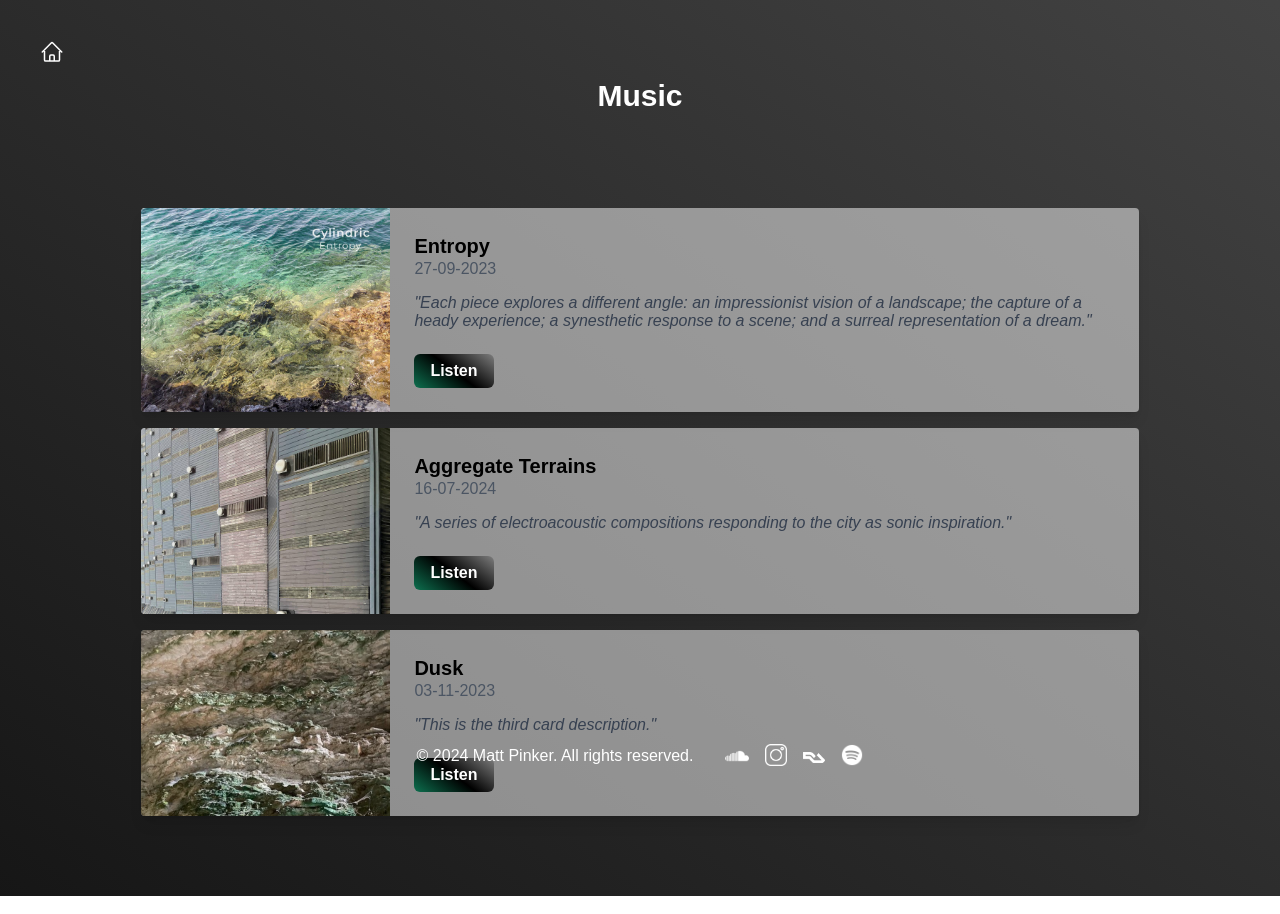
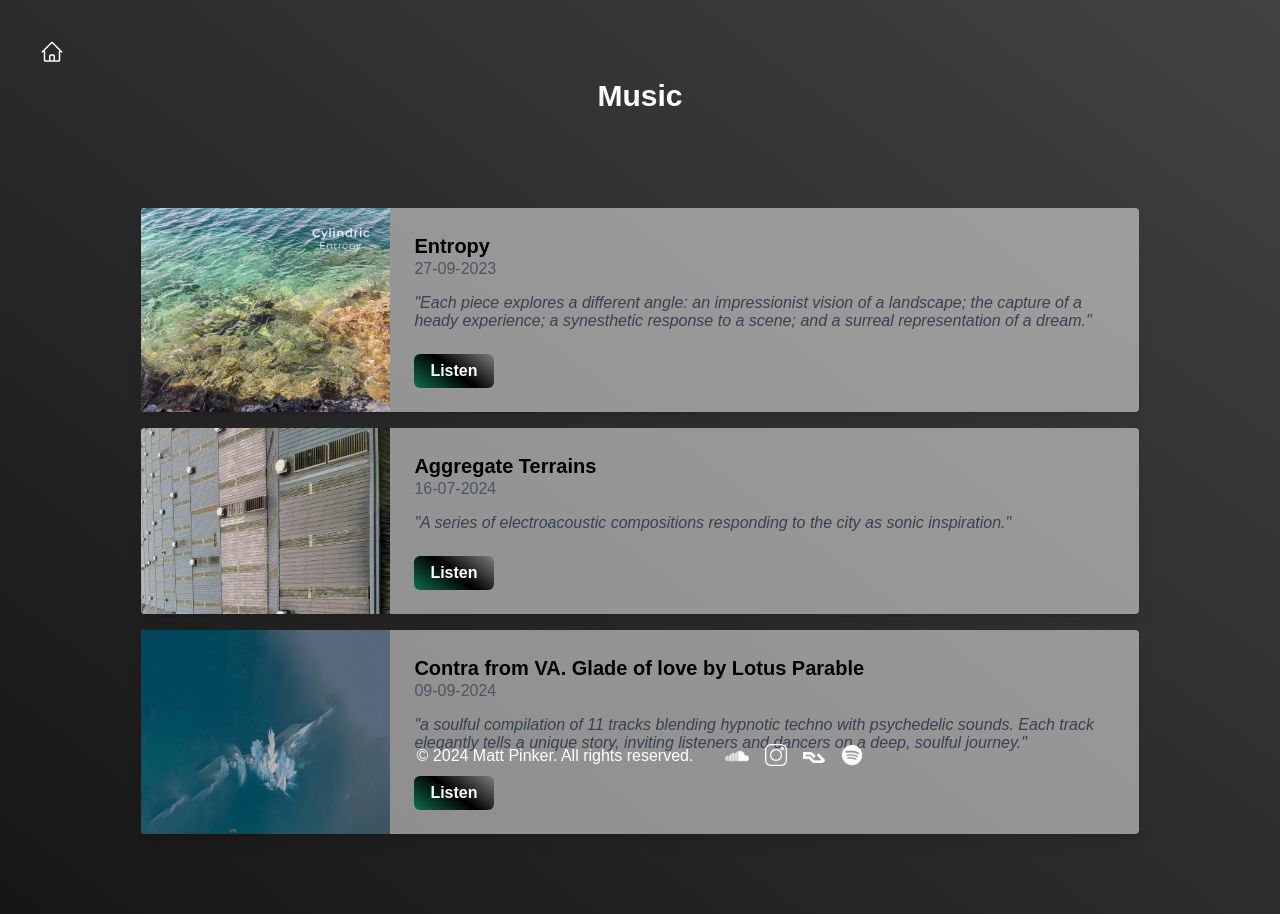
Before and after one commit to LucyPinker/matthew-pinker-com, a Next.js app: page /matthew-pinker-com/music in a window 1280 px wide. Built offline with nearby package versions, Linux system fonts and the light colour scheme.

Commit message:
updates to images and links

```diff
--- a/src/app/about/page.js
+++ b/src/app/about/page.js
@@ -9,7 +9,7 @@ export default function Page() {
         <main class="flex h-screen flex-col md:flex-row">
           <div className="w-full md:w-1/3 h-[75vh] p-10 ml-10">
             <Image
-              src="/images/MWP.jpg"
+              src="/matthew-pinker-com/images/MWP.jpg"
               alt="Matt Pinker"
               width={600}
               height={600}
--- a/src/app/components/footer.js
+++ b/src/app/components/footer.js
@@ -3,28 +3,28 @@ import Image from 'next/image';
 const iconData = [
   {
     href: "https://soundcloud.com/cylindric_music",
-    src: "/images/soundcloud.png",
+    src: "/matthew-pinker-com/images/soundcloud.png",
     alt: "Soundcloud",
     width: 24,
     height: 24,
   },
   {
     href: "https://www.instagram.com/_cylindric/",
-    src: "/images/instagram.png",
+    src: "/matthew-pinker-com/images/instagram.png",
     alt: "Instagram",
     width: 22,
     height: 22,
   },
   {
     href: "https://ra.co/dj/cylindric",
-    src: "/images/resident_advisor.png",
+    src: "/matthew-pinker-com/images/resident_advisor.png",
     alt: "RA",
     width: 22,
     height: 22,
   },
   {
     href: "https://open.spotify.com/artist/2lqjGkphmzAU9MPzkymxT8?si=u_pXiv3HQt-kzxekl9Z9Gw",
-    src: "/images/spotify.png",
+    src: "/matthew-pinker-com/images/spotify.png",
     alt: "Spotify",
     width: 22,
     height: 22,
--- a/src/app/components/home.js
+++ b/src/app/components/home.js
@@ -1,6 +1,6 @@
 const Home = () => {
   return (
-    <a href="/">
+    <a href="/matthew-pinker-com">
       <svg xmlns="http://www.w3.org/2000/svg" fill="none" viewBox="0 0 24 24" strokeWidth={1.5} stroke="currentColor" className="size-6">
         <path strokeLinecap="round" strokeLinejoin="round" d="m2.25 12 8.954-8.955c.44-.439 1.152-.439 1.591 0L21.75 12M4.5 9.75v10.125c0 .621.504 1.125 1.125 1.125H9.75v-4.875c0-.621.504-1.125 1.125-1.125h2.25c.621 0 1.125.504 1.125 1.125V21h4.125c.621 0 1.125-.504 1.125-1.125V9.75M8.25 21h8.25" />
       </svg>
--- a/src/app/music/page.js
+++ b/src/app/music/page.js
@@ -5,23 +5,23 @@ export default function Page() {
   const cardInfo = {
     card1: {
       name: "Entropy",
-      image: "/images/entropy.jpg",
+      image: "/matthew-pinker-com/images/entropy.jpg",
       date: "27-09-2023",
       description: "Each piece explores a different angle: an impressionist vision of a landscape; the capture of a heady experience; a synesthetic response to a scene; and a surreal representation of a dream.",
       link: "https://lotusparable.bandcamp.com/album/ep-entropy",
     },
     card2: {
       name: "Aggregate Terrains",
-      image: "/images/aggregate_terrains.jpg",
+      image: "/matthew-pinker-com/images/aggregate_terrains.jpg",
       date: "16-07-2024",
       description: "A series of electroacoustic compositions responding to the city as sonic inspiration.",
       link: "https://cylindric.bandcamp.com/album/aggregate-terrains",
     },
     card3: {
-      name: "Dusk",
-      image: "/images/dusk.png",
-      date: "03-11-2023",
-      description: "This is the third card description.",
+      name: "Contra from VA. Glade of love by Lotus Parable",
+      image: "/matthew-pinker-com/images/lotus_parable_VA.jpg",
+      date: "09-09-2024",
+      description: "a soulful compilation of 11 tracks blending hypnotic techno with psychedelic sounds. Each track elegantly tells a unique story, inviting listeners and dancers on a deep, soulful journey.",
       link: "https://soundcloud.com/cylindric_music/5-cylindric-dusk-tgp-final",
     },
   };
--- a/src/app/page.js
+++ b/src/app/page.js
@@ -1,23 +1,26 @@
 export default function Home() {
+
+  const basePath = '/matthew-pinker-com';
+
   const items = [
     {
-      href: "/about",
+      href: `${basePath}/about`,
       title: "About",
     },
     {
-      href: "/live",
+      href: `${basePath}/live`,
       title: "Live",
     },
     {
-      href: "/music",
+      href: `${basePath}/music`,
       title: "Music",
     },
     {
-      href: "/contact",
+      href: `${basePath}/contact`,
       title: "Contact",
     },
     {
-      href: "/gallery",
+      href: `${basePath}/gallery`,
       title: "Gallery",
     }
   ];
```
Also changed, not shown: public/images/lotus_parable_VA.jpg (added).
